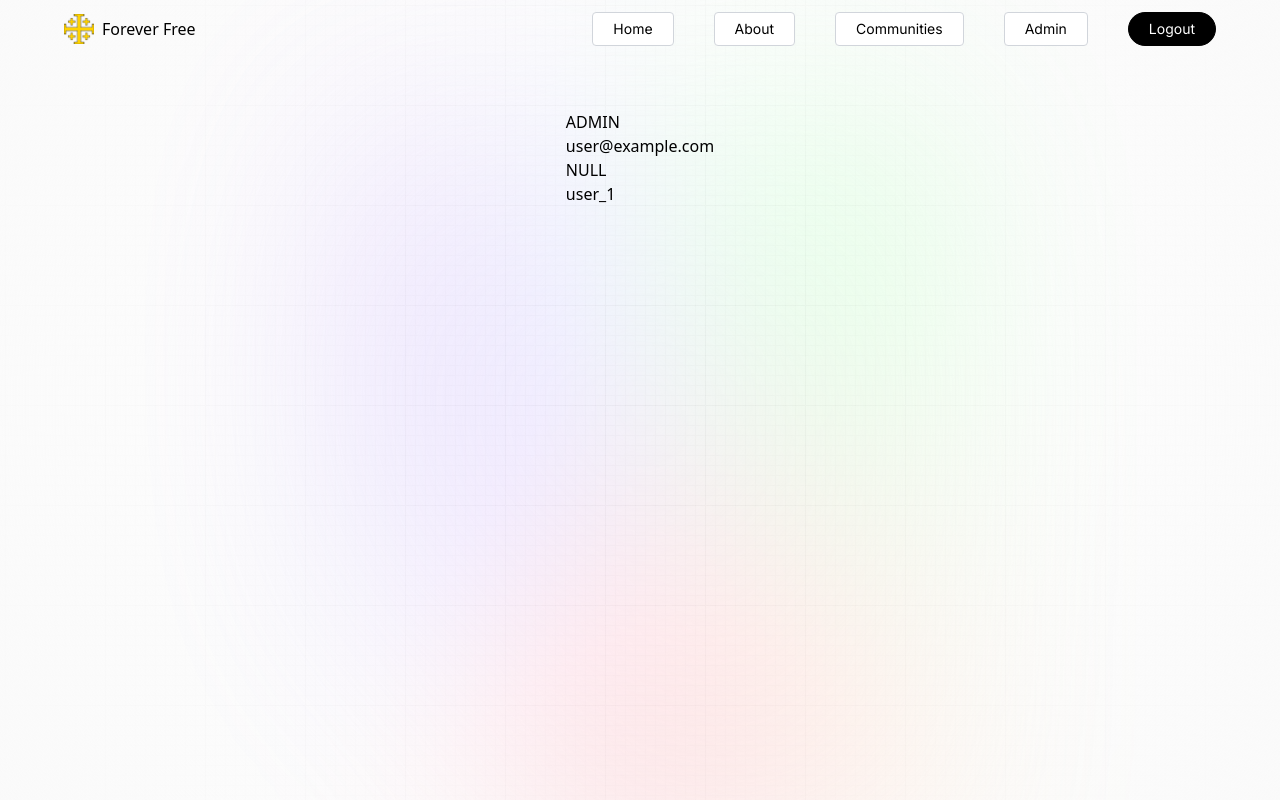
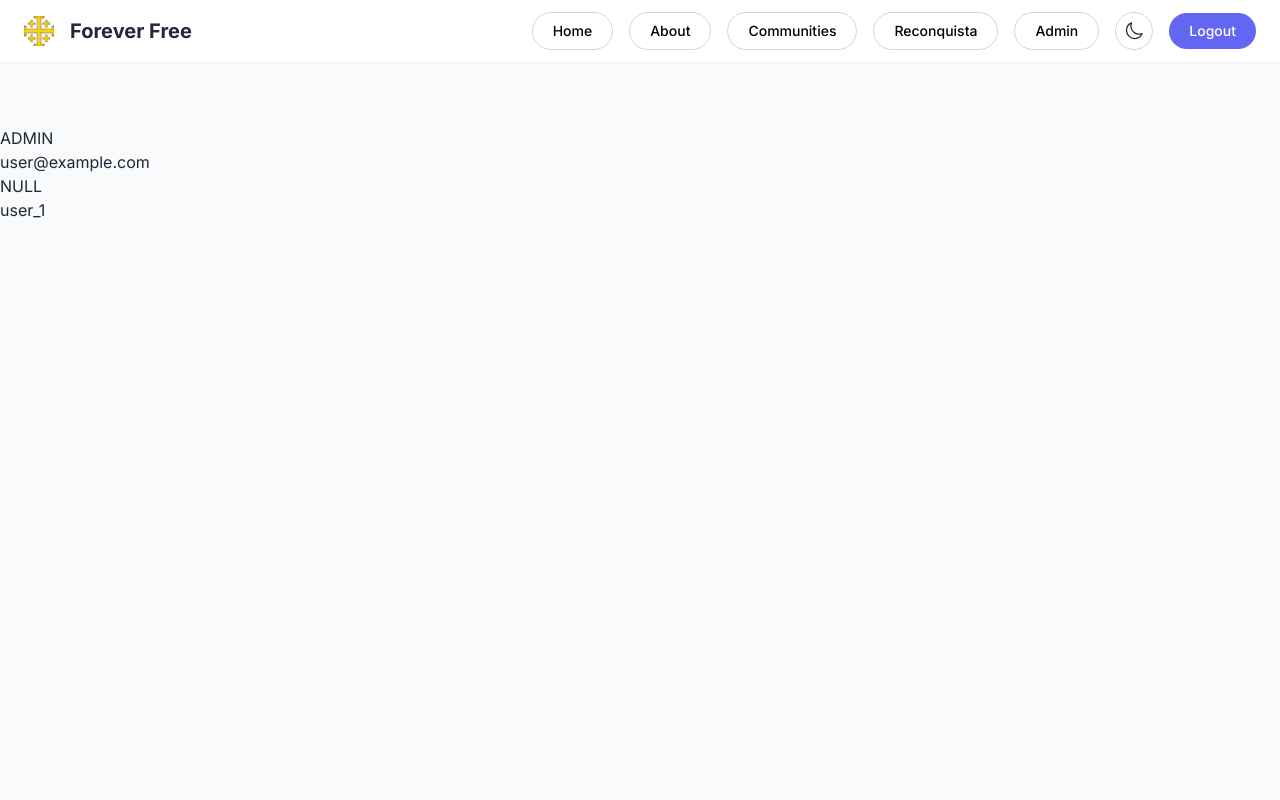
Before and after one commit to Airijko/ForeverFree-1.0, a Next.js app: page /admin in a window 1280 px wide. Built offline with nearby package versions, Linux system fonts and the light colour scheme; no server answers; sample sign-in values are in the browser's storage.

Commit message:
style: revamped ui/added dark mode

```diff
--- a/src/app/communities/page.js
+++ b/src/app/communities/page.js
@@ -2,8 +2,8 @@ import ListCommunities from '@components/communties/ListCommunities';
 
 const Communities = () => {
   return (
-    <section className="w-full flex-center flex-col">
-      <h1 className="font-satoshi text-5xl font-bold">Christian Communities</h1>
+    <section className="w-full flex flex-col items-center justify-center py-12 px-4">
+      <h1 className="head_text text-center mb-8">Christian Communities</h1>
       <ListCommunities />
     </section>
   );
--- a/src/app/layout.js
+++ b/src/app/layout.js
@@ -10,17 +10,11 @@ export const metadata = {
 
 const RootLayout = ({ children }) => {
   return (
-    <html lang="en">
-      <body>
+    <html lang="en" className="scroll-smooth">
+      <body className="bg-secondary dark:bg-slate-900 text-primary dark:text-white font-inter transition-colors duration-300">
         <Provider>
-          <div className="main">
-            <div className="gradient" />
-          </div>
-
-          <main className="app">
-            <MainNavbar />
-            {children}
-          </main>
+          <MainNavbar />
+          <main className="app relative z-10">{children}</main>
         </Provider>
       </body>
     </html>
--- a/src/components/MainNavbar.js
+++ b/src/components/MainNavbar.js
@@ -2,39 +2,52 @@ import Link from 'next/link';
 import Image from 'next/image';
 import { getServerSession } from 'next-auth';
 import { options } from '@app/api/auth/[...nextauth]/options';
+import ThemeToggle from './ThemeToggle';
 
 const MainNavbar = async () => {
   const session = await getServerSession(options);
+
   return (
-    <nav className="flex-between w-full mb-16 pt-3">
-      <Link href="/" className="flex gap-2 flex-center">
+    <nav className="flex-between items-center w-full mb-16 py-3 px-6 bg-white dark:bg-slate-900 shadow-sm dark:shadow-md transition-colors duration-300">
+      <Link href="/" className="flex gap-4 flex-wrap items-center">
         <Image
           src="/assets/icons/kingdomofheaven.png"
           width={30}
           height={30}
           alt="ForeverFree Logo"
         />
-        <h1>Forever Free</h1>
+        <h1 className="text-xl font-bold text-primary dark:text-white">
+          Forever Free
+        </h1>
       </Link>
-      <div className="flex gap-10">
-        <Link href="/" className="white_nav_btn">
+
+      <div className="flex flex-wrap items-center gap-x-4">
+        <Link href="/" className="btn btn-light">
           Home
         </Link>
-        <Link href="/about" className="white_nav_btn">
+        <Link href="/about" className="btn btn-light">
           About
         </Link>
-        <Link href="/communities" className="white_nav_btn">
+        <Link href="/communities" className="btn btn-light">
           Communities
         </Link>
-        <Link href="/admin" className="white_nav_btn">
+        <Link href="/reconquista" className="btn btn-light">
+          Reconquista
+        </Link>
+        <Link href="/admin" className="btn btn-light">
           Admin
         </Link>
+        <ThemeToggle />
+
         {session ? (
-          <Link href="/api/auth/signout?callbackUrl=/" className="black_btn">
+          <Link
+            href="/api/auth/signout?callbackUrl=/"
+            className="btn btn-primary"
+          >
             Logout
           </Link>
         ) : (
-          <Link href="/api/auth/signin" className="black_btn">
+          <Link href="/api/auth/signin" className="btn btn-primary">
             Login
           </Link>
         )}
--- /dev/null
+++ b/src/components/ThemeToggle.js
@@ -0,0 +1,37 @@
+'use client';
+
+import { useEffect, useState } from 'react';
+import { MoonIcon, SunIcon } from '@heroicons/react/24/outline';
+
+const ThemeToggle = () => {
+  const [theme, setTheme] = useState('light');
+
+  useEffect(() => {
+    const storedTheme = localStorage.getItem('theme') || 'light';
+    setTheme(storedTheme);
+    document.documentElement.classList.toggle('dark', storedTheme === 'dark');
+  }, []);
+
+  const toggleTheme = () => {
+    const newTheme = theme === 'dark' ? 'light' : 'dark';
+    setTheme(newTheme);
+    localStorage.setItem('theme', newTheme);
+    document.documentElement.classList.toggle('dark', newTheme === 'dark');
+  };
+
+  return (
+    <button
+      onClick={toggleTheme}
+      className="p-2 rounded-full border border-gray-300 dark:border-slate-600 hover:bg-gray-100 dark:hover:bg-slate-700 transition"
+      aria-label="Toggle Theme"
+    >
+      {theme === 'dark' ? (
+        <SunIcon className="h-5 w-5 text-yellow-400" />
+      ) : (
+        <MoonIcon className="h-5 w-5 text-gray-800" />
+      )}
+    </button>
+  );
+};
+
+export default ThemeToggle;
--- a/src/styles/globals.css
+++ b/src/styles/globals.css
@@ -1,174 +1,114 @@
-@import url('https://fonts.googleapis.com/css2?family=Inter:wght@100;200;300;400;500;600;700;800;900&display=swap');
+@import url('https://fonts.googleapis.com/css2?family=Inter:wght@100..900&display=swap');
 
 @tailwind base;
 @tailwind components;
 @tailwind utilities;
 
-/*
-  Note: The styles for this gradient grid background is heavily inspired by the creator of this amazing site (https://dub.sh) – all credits go to them!
-*/
-
-.main {
-  width: 100vw;
-  min-height: 100vh;
-  position: fixed;
-  display: flex;
-  justify-content: center;
-  padding: 120px 24px 160px 24px;
-  pointer-events: none;
+/* === Base Theme Setup === */
+html {
+  font-family: 'Inter', sans-serif;
+  scroll-behavior: smooth;
+  background-color: theme('colors.secondary');
+  color: theme('colors.primary');
 }
 
-.main:before {
-  background: radial-gradient(circle, rgba(2, 0, 36, 0) 0, #fafafa 100%);
-  position: absolute;
-  content: '';
-  z-index: 2;
-  width: 100%;
-  height: 100%;
-  top: 0;
+.dark html {
+  background-color: #0f172a; /* slate-900 */
+  color: #f1f5f9; /* slate-100 */
 }
 
-.main:after {
+/* === Background Gradient === */
+.main {
+  @apply w-screen min-h-screen fixed flex justify-center items-center px-6 pt-32 pb-40 pointer-events-none;
+}
+
+.main::before {
   content: '';
+  @apply absolute w-full h-full z-10;
+  background: radial-gradient(circle, rgba(2, 0, 36, 0) 0%, #fafafa 100%);
+}
+
+.dark .main::before {
+  background: radial-gradient(circle, rgba(255, 255, 255, 0) 0%, #0f172a 100%);
+}
+
+.main::after {
+  content: '';
+  @apply absolute w-full h-full z-0 opacity-40;
   background-image: url('/assets/images/grid.svg');
-  z-index: 1;
-  position: absolute;
-  width: 100%;
-  height: 100%;
-  top: 0;
-  opacity: 0.4;
   filter: invert(1);
 }
 
-.gradient {
-  height: fit-content;
-  z-index: 3;
-  width: 100%;
-  max-width: 640px;
-  background-image: radial-gradient(
-      at 27% 37%,
-      hsla(215, 98%, 61%, 1) 0px,
-      transparent 0%
-    ),
-    radial-gradient(at 97% 21%, hsla(125, 98%, 72%, 1) 0px, transparent 50%),
-    radial-gradient(at 52% 99%, hsla(354, 98%, 61%, 1) 0px, transparent 50%),
-    radial-gradient(at 10% 29%, hsla(256, 96%, 67%, 1) 0px, transparent 50%),
-    radial-gradient(at 97% 96%, hsla(38, 60%, 74%, 1) 0px, transparent 50%),
-    radial-gradient(at 33% 50%, hsla(222, 67%, 73%, 1) 0px, transparent 50%),
-    radial-gradient(at 79% 53%, hsla(343, 68%, 79%, 1) 0px, transparent 50%);
-  position: absolute;
-  content: '';
-  width: 100%;
-  height: 100%;
-  filter: blur(100px) saturate(150%);
-  top: 80px;
-  opacity: 0.15;
+/* === Buttons === */
+.btn {
+  @apply inline-flex items-center justify-center px-5 py-2 rounded-full text-sm font-medium transition-colors duration-200;
 }
 
-@media screen and (max-width: 640px) {
-  .main {
-    padding: 0;
-  }
+.btn-primary {
+  @apply bg-accent text-white hover:bg-indigo-600;
 }
 
-/* Tailwind Styles */
-
-.app {
-  @apply relative z-10 flex justify-center items-center flex-col max-w-7xl mx-auto sm:px-16 px-6;
+.btn-outline {
+  @apply border border-accent text-accent bg-transparent hover:bg-accent hover:text-white;
 }
 
-.black_btn {
-  @apply rounded-full border border-black bg-black py-1.5 px-5 text-white transition-all hover:bg-white hover:text-black text-center text-sm font-inter flex items-center justify-center;
+.btn-light {
+  @apply bg-white text-black border border-gray-300 hover:bg-gray-100;
 }
 
-.white_nav_btn {
-  @apply rounded border border-white bg-white border-gray-300 py-1.5 px-5 text-black transition-all hover:bg-black hover:text-white text-center text-sm font-inter flex items-center justify-center;
+.dark .btn-light {
+  @apply bg-slate-800 text-white border-slate-600 hover:bg-slate-700;
 }
 
-.outline_btn {
-  @apply rounded-full border border-black bg-transparent py-1.5 px-5 text-black transition-all hover:bg-black hover:text-white text-center text-sm font-inter flex items-center justify-center;
-}
-
+/* === Typography === */
 .head_text {
-  @apply mt-5 text-5xl font-extrabold leading-[1.15] text-black sm:text-6xl;
-}
-
-.orange_gradient {
-  @apply bg-gradient-to-r from-amber-500 via-orange-600 to-yellow-500 bg-clip-text text-transparent;
-}
-
-.green_gradient {
-  @apply bg-gradient-to-r from-green-400 to-green-500 bg-clip-text text-transparent;
+  @apply mt-5 text-5xl font-extrabold leading-tight text-primary sm:text-6xl;
 }
 
 .blue_gradient {
-  @apply bg-gradient-to-r from-blue-600 to-cyan-600 bg-clip-text text-transparent;
+  @apply bg-gradient-to-r from-blue-500 via-indigo-500 to-purple-500 text-transparent bg-clip-text;
 }
 
 .desc {
-  @apply mt-5 text-lg text-gray-600 sm:text-xl max-w-2xl;
+  @apply mt-5 text-lg text-gray-600 dark:text-gray-300 sm:text-xl max-w-2xl;
 }
 
-.search_input {
-  @apply block w-full rounded-md border border-gray-200 bg-white py-2.5 font-satoshi pl-5 pr-12 text-sm shadow-lg font-medium focus:border-black focus:outline-none focus:ring-0;
+/* === Forms === */
+.search_input,
+.form_input,
+.form_textarea {
+  @apply w-full rounded-md border border-gray-300 bg-white text-sm text-gray-700 p-3 shadow-sm focus:outline-none focus:ring-2 focus:ring-accent;
 }
 
-.copy_btn {
-  @apply w-7 h-7 rounded-full bg-white/10 shadow-[inset_10px_-50px_94px_0_rgb(199,199,199,0.2)] backdrop-blur flex justify-center items-center cursor-pointer;
+.dark .search_input,
+.dark .form_input,
+.dark .form_textarea {
+  @apply bg-slate-800 text-white border-slate-600;
 }
 
-.glassmorphism {
-  @apply rounded-xl border border-gray-200 bg-white/20 shadow-[inset_10px_-50px_94px_0_rgb(199,199,199,0.2)] backdrop-blur p-5;
+/* === Cards === */
+.prompt_card {
+  @apply bg-white dark:bg-slate-800
+         border border-gray-200 dark:border-slate-700
+         rounded-lg shadow-md
+         p-6
+         transition-colors duration-300;
 }
 
 .prompt_layout {
-  @apply space-y-6 py-8 sm:columns-2 sm:gap-6 xl:columns-3;
+  @apply grid gap-6 grid-cols-1 sm:grid-cols-2 lg:grid-cols-3;
 }
 
-/* Feed Component */
-.feed {
-  @apply mt-16 mx-auto w-full max-w-xl flex justify-center items-center flex-col gap-2;
-}
-
-/* Form Component */
-.form_textarea {
-  @apply w-full flex rounded-lg h-[200px] mt-2 p-3 text-sm text-gray-500 outline-0;
-}
-
-.form_input {
-  @apply w-full flex rounded-lg mt-2 p-3 text-sm text-gray-500 outline-0;
-}
-
-/* Nav Component */
-.logo_text {
-  @apply max-sm:hidden font-satoshi font-semibold text-lg text-black tracking-wide;
-}
-
-.dropdown {
-  @apply absolute right-0 top-full mt-3 w-full p-5 rounded-lg bg-white min-w-[210px] flex flex-col gap-2 justify-end items-end;
-}
-
-.dropdown_link {
-  @apply text-sm font-inter text-gray-700 hover:text-gray-500 font-medium;
-}
-
-/* PromptCard Component */
-.prompt_card {
-  @apply flex-1 break-inside-avoid rounded-lg border border-gray-300 bg-white/20 bg-clip-padding p-6 pb-4 backdrop-blur-lg backdrop-filter md:w-[360px] w-full h-fit;
-}
-
+/* === Utility Layouts === */
 .flex-center {
   @apply flex justify-center items-center;
 }
-
+.flex-between {
+  @apply flex justify-between items-center;
+}
+.flex-end {
+  @apply flex justify-end items-center;
+}
 .flex-start {
   @apply flex justify-start items-start;
 }
-
-.flex-end {
-  @apply flex justify-end items-center;
-}
-
-.flex-between {
-  @apply flex justify-between items-center;
-}
--- a/tailwind.config.js
+++ b/tailwind.config.js
@@ -1,5 +1,6 @@
 /** @type {import('tailwindcss').Config} */
 module.exports = {
+  darkMode: 'class',
   content: [
     './src/pages/**/*.{js,ts,jsx,tsx,mdx}',
     './src/components/**/*.{js,ts,jsx,tsx,mdx}',
@@ -7,12 +8,13 @@ module.exports = {
   ],
   theme: {
     extend: {
+      colors: {
+        primary: '#1f2937', // gray-800
+        secondary: '#f9fafb', // gray-50
+        accent: '#6366f1', // indigo-500
+      },
       fontFamily: {
-        satoshi: ['Satoshi', 'sans-serif'],
         inter: ['Inter', 'sans-serif'],
-      },
-      colors: {
-        'primary-orange': '#FF5722',
       },
     },
   },
```
Also changed, not shown: package.json (+4 -3 lines), src/app/page.js (+4 -4 lines), src/components/communties/CommunitiesForm.js (+26 -23 lines), src/components/communties/ListCommunities.js (+14 -19 lines), 1 other file (tests, documents, lock files or other folders).
